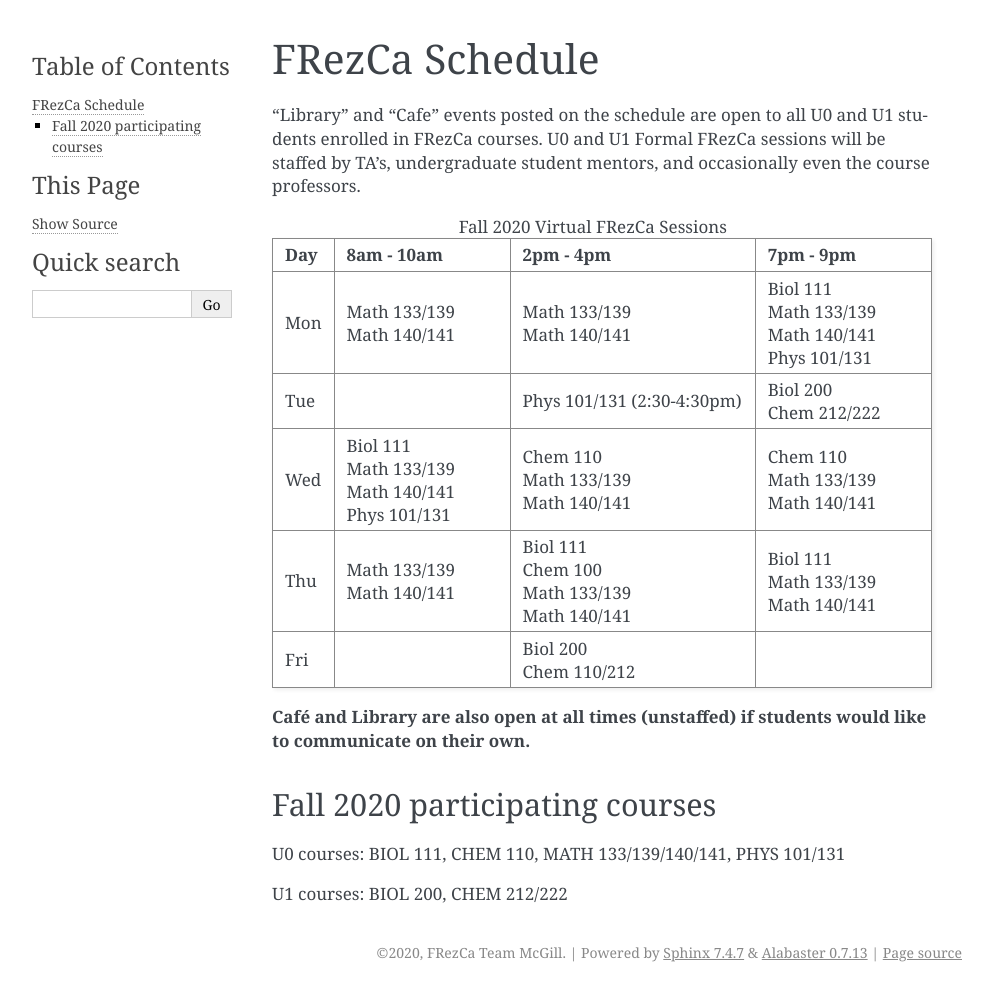
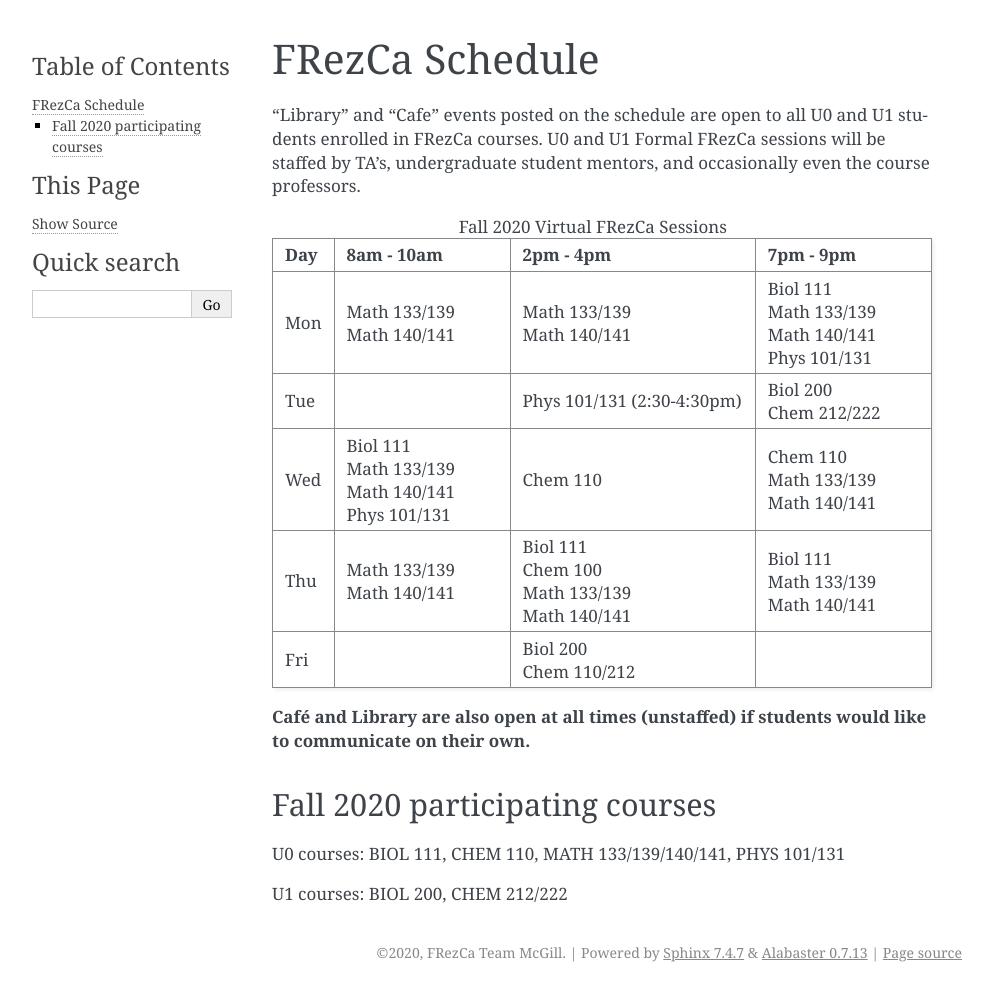
Before and after one commit to oulinyu/FRezCa-McGill, a Sphinx documentation site: the page built from docs/source/Schedule.rst, in a window 1280 px wide. Shown: the whole page, without its empty margins (148-1140 px from the left). Built offline with Sphinx 7.4.7, drawn with Linux system fonts in a browser that asks for light colours.

Commit message:
schedule and live frezca updatee

```diff
--- a/docs/source/Live.rst
+++ b/docs/source/Live.rst
@@ -3,7 +3,9 @@
 Live FRezCa
 ===========
 
-In addition to the main Virtual FRezCa platform on MS Teams, starting the week of Monday, October 5 (tentative for now due to COVID-19), Live FRezCa will be open. Live FRezCa for Fall 2020 is an in-person space on campus for students who would like a quiet place to work and access FRezCa.
+**Live FRezCa is postponed indefinitely due to COVID red zone in Montreal**
+
+In addition to the main Virtual FRezCa platform on MS Teams, Live FRezCa will be open. Live FRezCa for Fall 2020 is an in-person space on campus for students who would like a quiet place to work and access FRezCa.
 
 **As with all on-campus activities at McGill this term, masks will be mandatory at Live FRezCa.**
 
--- a/docs/source/Schedule.rst
+++ b/docs/source/Schedule.rst
@@ -35,8 +35,6 @@ FRezCa Schedule
        | Math 140/141
        | Phys 101/131
      - | Chem 110
-       | Math 133/139
-       | Math 140/141
      - | Chem 110
        | Math 133/139
        | Math 140/141
--- a/docs/source/index.rst
+++ b/docs/source/index.rst
@@ -91,8 +91,6 @@ FRezCa Schedule
        | Math 140/141
        | Phys 101/131
      - | Chem 110
-       | Math 133/139
-       | Math 140/141
      - | Chem 110
        | Math 133/139
        | Math 140/141
```
